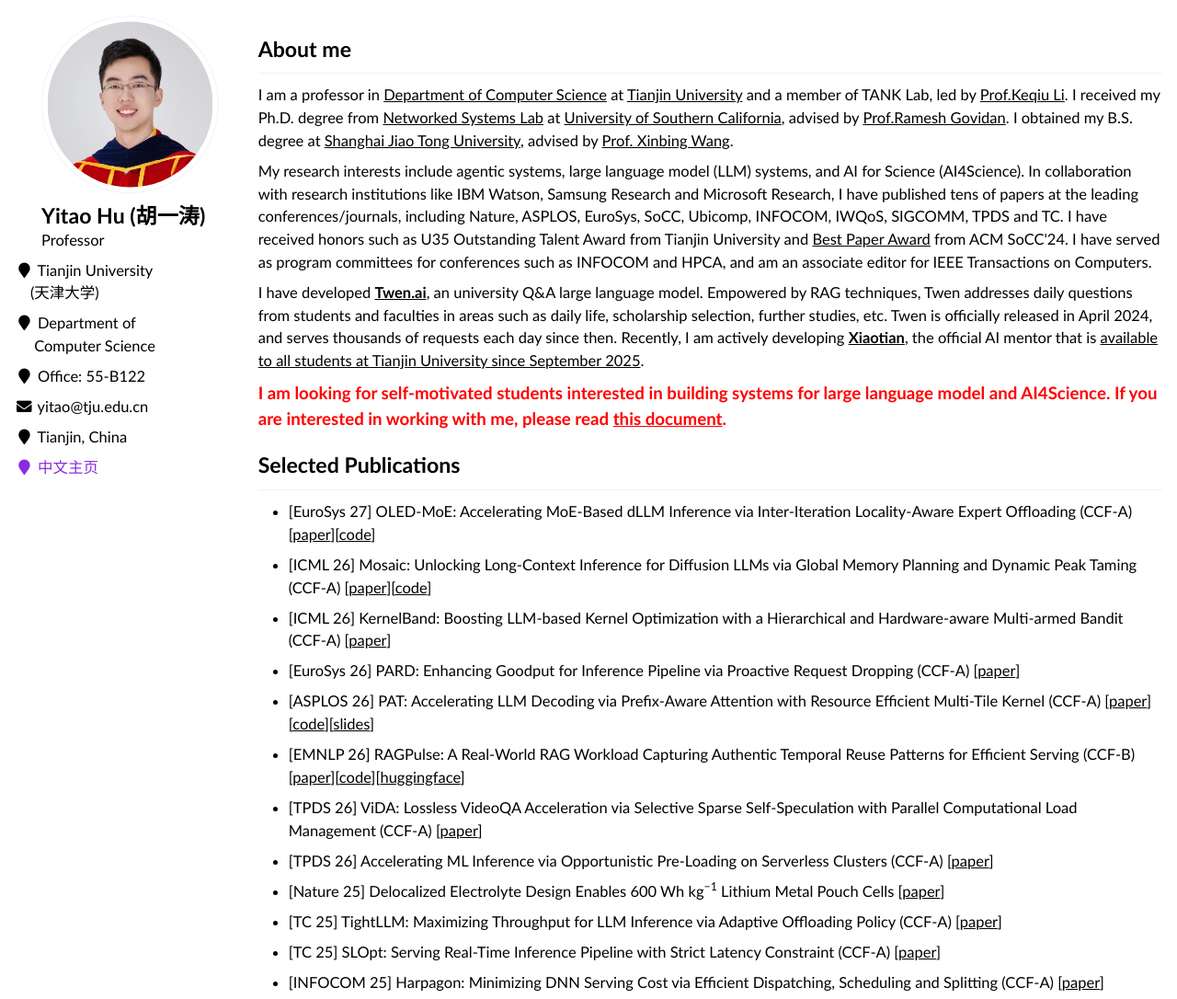
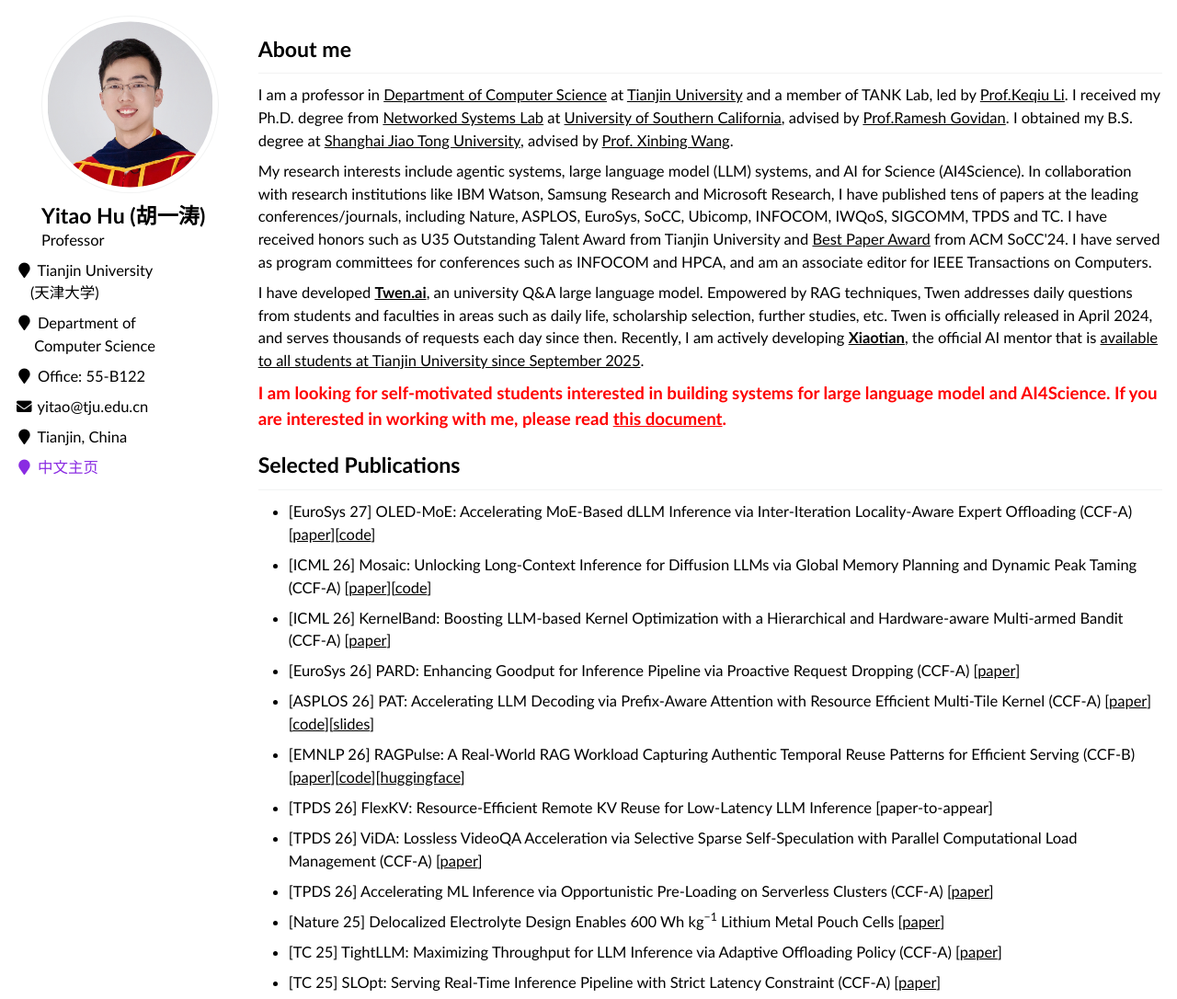
Before and after one commit to sugartom/sugartom.github.io, a plain HTML site: page index.html in a window 1280 px wide. Shown: the top 1086 px of the page at 92% size. Drawn offline with Linux system fonts and the light colour scheme.

Commit message:
added FlexKV

```diff
--- a/index.html
+++ b/index.html
@@ -193,6 +193,8 @@
                         <li>[ASPLOS 26] PAT: Accelerating LLM Decoding via Prefix-Aware Attention with Resource Efficient Multi-Tile Kernel (CCF-A) [<a href="https://dl.acm.org/doi/abs/10.1145/3779212.3790200">paper</a>][<a href="https://github.com/flashserve/PAT">code</a>][<a href="https://github.com/sugartom/sugartom.github.io/tree/master/slides/ASPLOS26_PAT_Prefix_Aware_Attention.pdf">slides</a>]
                         </li>
                         <li>[EMNLP 26] RAGPulse: A Real-World RAG Workload Capturing Authentic Temporal Reuse Patterns for Efficient Serving (CCF-B) [<a href="https://arxiv.org/abs/2511.12979">paper</a>][<a href="https://github.com/flashserve/RAGPulse">code</a>][<a href="https://huggingface.co/datasets/flashserve/RAGPulse">huggingface</a>]
+                        </li>
+                        <li>[TPDS 26] FlexKV: Resource-Efficient Remote KV Reuse for Low-Latency LLM Inference [paper-to-appear]
                         </li>
                         <li>[TPDS 26] ViDA: Lossless VideoQA Acceleration via Selective Sparse Self-Speculation with Parallel Computational Load Management (CCF-A) [<a href="https://ieeexplore.ieee.org/document/11481626">paper</a>]
                         </li>
```
Also changed, not shown: zh.html (+2 -0 lines).
